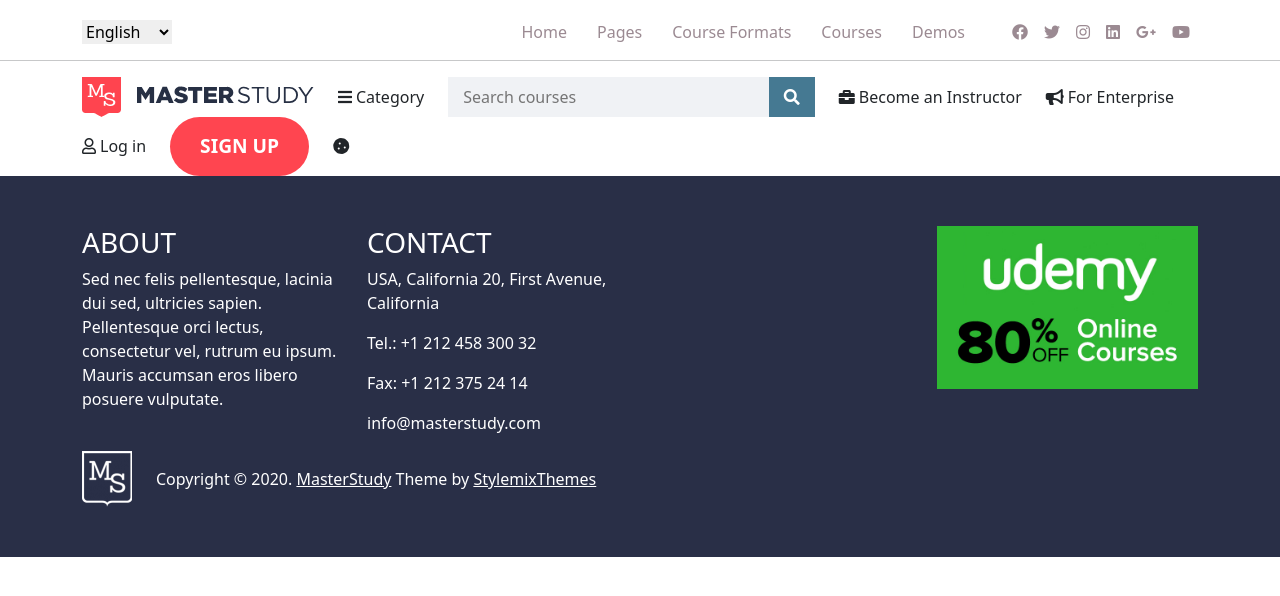
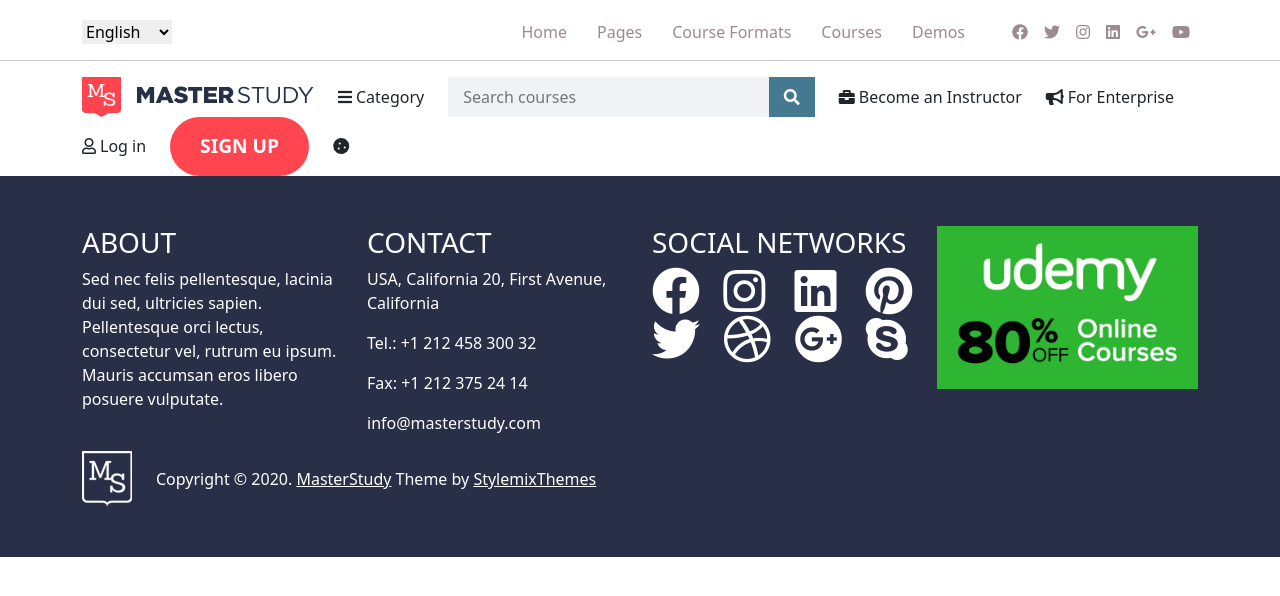
Before and after one commit to MascarBone/proj-html-vuejs, a Vue app: page / in a window 1280 px wide. Shown: the top 596 px of the page. Built offline with nearby package versions, Linux system fonts and the light colour scheme.

Commit message:
Footer Socials

```diff
--- a/src/components/Footer.vue
+++ b/src/components/Footer.vue
@@ -68,12 +68,40 @@ export default {
       },
 
       socials: {
-        heading: 'Social Network',
+        heading: 'Social Networks',
         list:[
           {
             id:'facebook',
-            src:'Sed nec felis pellentesque, lacinia dui sed, ultricies sapien. Pellentesque orci lectus, consectetur vel, rutrum eu ipsum. Mauris accumsan eros libero posuere vulputate.',
-          }
+            src:'fab fa-facebook',
+          },
+          {
+            id:'instagram',
+            src:'fab fa-instagram',
+          },
+          {
+            id:'linkedin',
+            src:'fab fa-linkedin',
+          },
+          {
+            id:'pinterest',
+            src:'fab fa-pinterest',
+          },
+          {
+            id:'twitter',
+            src:'fab fa-twitter',
+          },
+          {
+            id:'baste',
+            src:'fab fa-dribbble',
+          },
+          {
+            id:'googleplus',
+            src:'fab fa-google-plus',
+          },
+          {
+            id:'skype',
+            src:'fab fa-skype',
+          },
         ],
       },
 
--- a/src/components/Footer/FootList.vue
+++ b/src/components/Footer/FootList.vue
@@ -19,8 +19,8 @@ export default {
 </script>
 
 <style scoped lang="scss">
-    h3 {
-        text-transform: uppercase;
-    }
+h3 {
+    text-transform: uppercase;
+}
 
 </style>
--- a/src/components/Footer/FootSocials.vue
+++ b/src/components/Footer/FootSocials.vue
@@ -1,15 +1,25 @@
 <template>
-  <div>
-
+  <div class="row">
+      <h3 class="col-12">{{info.heading}}</h3>
+      <div v-for="el in info.list" :key="el.id" class="col-3">
+          <i :class="el.src" class="fa-3x"></i>
+      </div>
   </div>
 </template>
 
 <script>
 export default {
+    name: 'FootSocials',
+
+    props: {
+        info: Object,
+    }
 
 }
 </script>
 
-<style>
-
+<style scoped lang="scss">
+h3 {
+    text-transform: uppercase;
+}
 </style>
```
